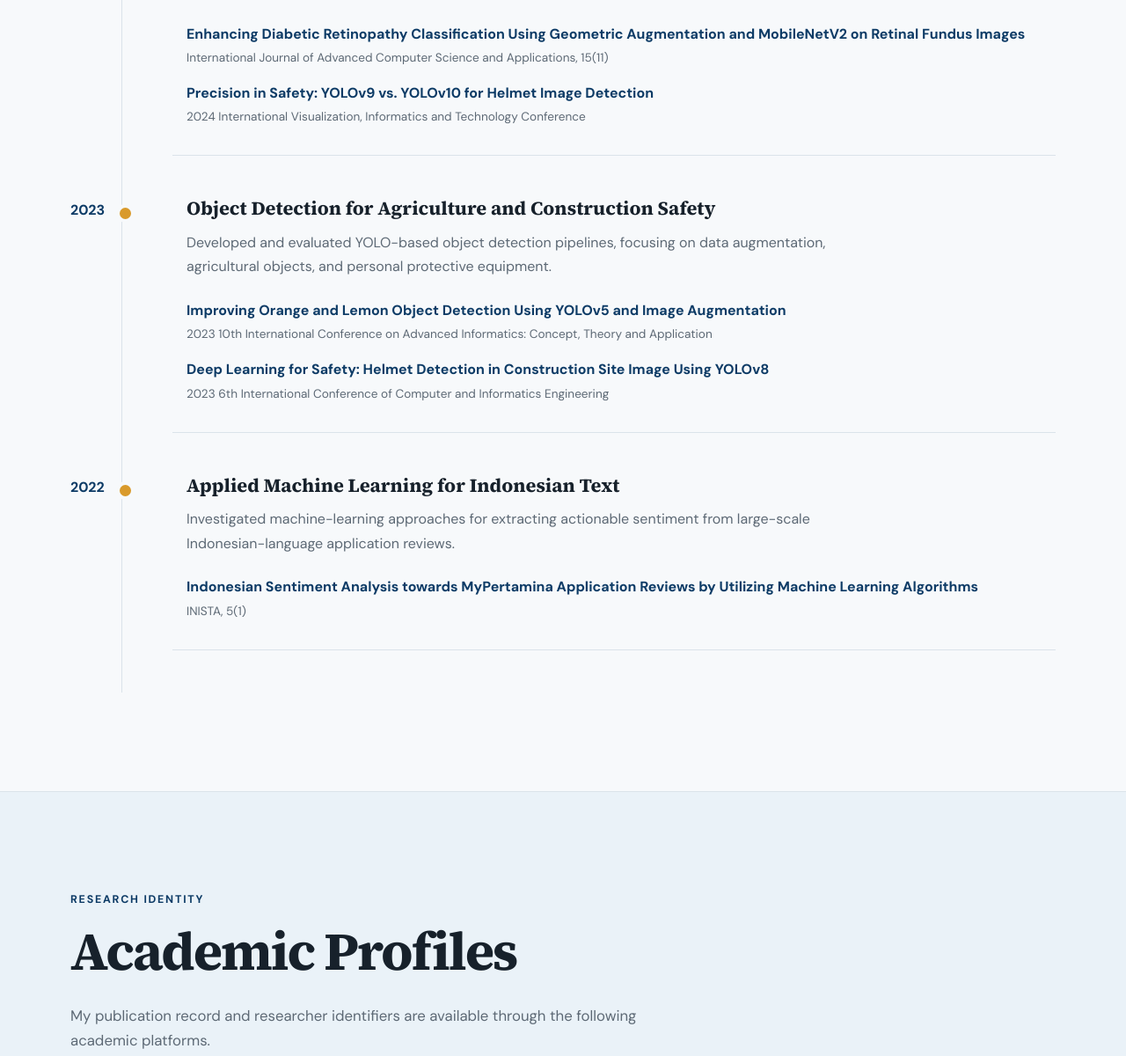
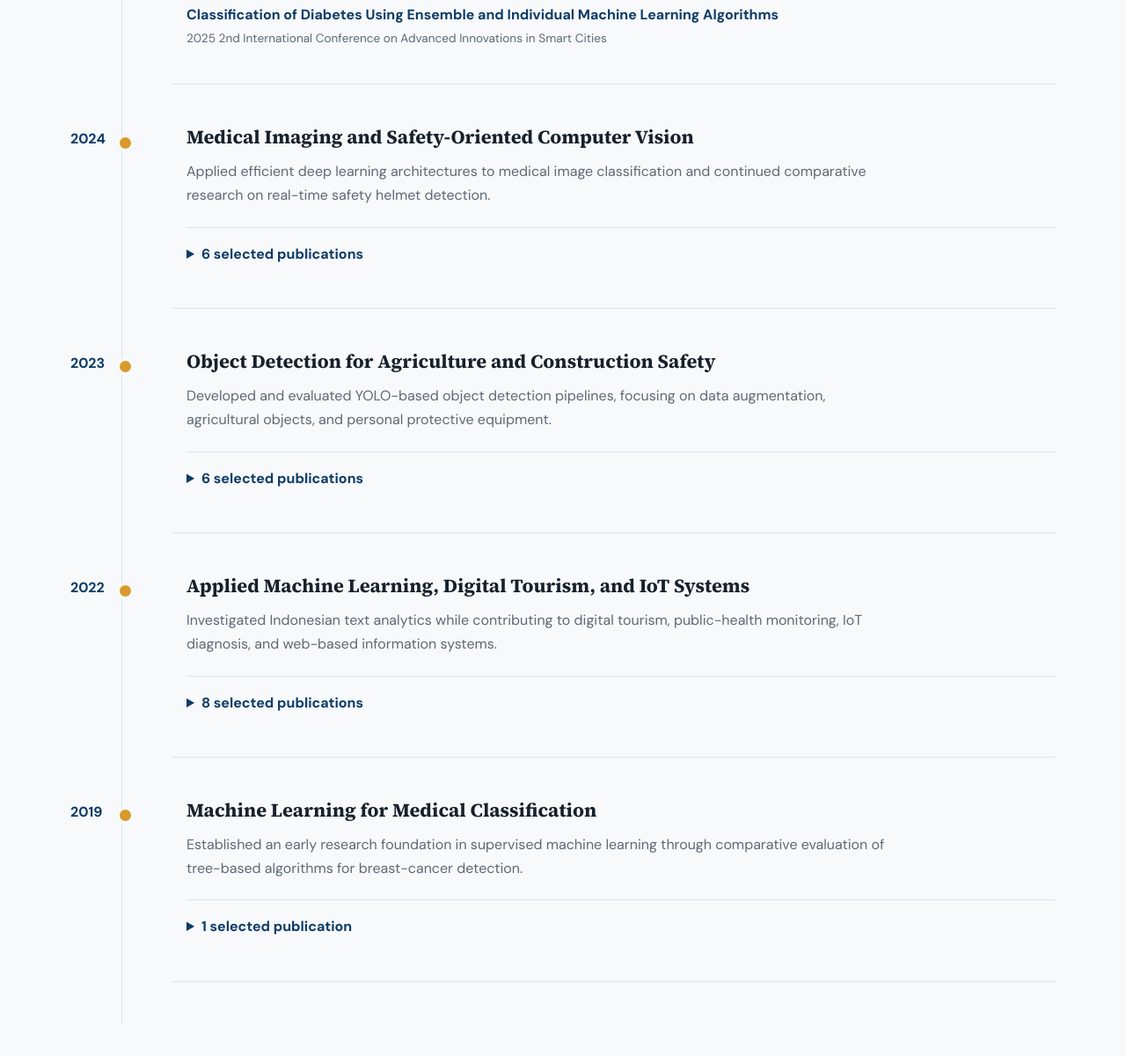
Before and after one commit to fiddin-yusfida/fiddin-yusfida.github.io, a plain HTML site: page index.html in a window 1280 px wide. Shown: the part 3221-4421 px from the top of the page at 88% size. Drawn offline with Linux system fonts and the light colour scheme.

Commit message:
feat: expand history from IEEE author profile

```diff
--- a/app.js
+++ b/app.js
@@ -25,12 +25,15 @@ byId("research-history").innerHTML = content.researchHistory.map((entry) => `
     <div class="history-content">
       <h3>${entry.theme}</h3>
       <p>${entry.description}</p>
-      <ul>${entry.publications.map((publication) => `<li><a href="${publication.url}" target="_blank" rel="noreferrer">${publication.title}</a><span>${publication.venue}</span></li>`).join("")}</ul>
+      <details ${entry.year === "2025" ? "open" : ""}>
+        <summary>${entry.publications.length} selected publication${entry.publications.length === 1 ? "" : "s"}</summary>
+        <ul>${entry.publications.map((publication) => `<li><a href="${publication.url}" target="_blank" rel="noreferrer">${publication.title}</a><span>${publication.venue}</span></li>`).join("")}</ul>
+      </details>
     </div>
   </article>
 `).join("");
 
-const academicLabels = new Set(["Google Scholar", "SINTA", "ORCID", "Scopus", "LinkedIn", "Department Website"]);
+const academicLabels = new Set(["Google Scholar", "SINTA", "ORCID", "Scopus", "IEEE Xplore", "LinkedIn", "Department Website"]);
 const academicLinks = content.links.filter((item) => academicLabels.has(item.label));
 byId("academic-links").innerHTML = academicLinks.map((item) => `<a class="profile-link" href="${item.url}" target="_blank" rel="noreferrer"><span>${item.label}</span><span aria-hidden="true">↗</span></a>`).join("");
 
--- a/content.js
+++ b/content.js
@@ -16,6 +16,7 @@ window.profileContent = {
     { label: "SINTA", url: "https://sinta.kemdiktisaintek.go.id/authors/profile/6757948" },
     { label: "ORCID", url: "https://orcid.org/0000-0003-0484-0827" },
     { label: "Scopus", url: "https://www.scopus.com/authid/detail.uri?authorId=57211329861" },
+    { label: "IEEE Xplore", url: "https://ieeexplore.ieee.org/author/37087014147" },
     { label: "LinkedIn", url: "https://id.linkedin.com/in/fiddinyusfida" },
     { label: "Department Website", url: "https://startika.vokasi.uns.ac.id" }
   ],
@@ -50,7 +51,9 @@ window.profileContent = {
         { title: "A Weighted Hybrid Approach for Recommender Systems Using Alternating Least Squares and CatBoost", venue: "ICAIDES 2025", url: "https://doi.org/10.1109/ICAIDES67265.2025.11404024" },
         { title: "Improving Convolutional Neural Network Accuracy with Data Augmentation in Rice Leaf Disease Detection", venue: "ICAIDES 2025", url: "https://doi.org/10.1109/ICAIDES67265.2025.11404086" },
         { title: "Optimizing Alternating Least Squares for Recommender Systems Using Particle Swarm Optimization", venue: "Jurnal Teknik Informatika, 6(4)", url: "https://jutif.if.unsoed.ac.id/index.php/jurnal/article/view/5154" },
-        { title: "Optimasi Klasifikasi Sentimen Ulasan Game Berbahasa Indonesia: IndoBERT dan SMOTE untuk Menangani Ketidakseimbangan Kelas", venue: "Edumatic: Jurnal Pendidikan Informatika, 9(1)", url: "https://doi.org/10.29408/edumatic.v9i1.29666" }
+        { title: "Optimasi Klasifikasi Sentimen Ulasan Game Berbahasa Indonesia: IndoBERT dan SMOTE untuk Menangani Ketidakseimbangan Kelas", venue: "Edumatic: Jurnal Pendidikan Informatika, 9(1)", url: "https://doi.org/10.29408/edumatic.v9i1.29666" },
+        { title: "Heterogeneous Stacking-Based Ensemble Learning for Predicting Student Academic Outcomes with Machine Learning Models", venue: "2025 Tenth International Conference on Informatics and Computing", url: "https://doi.org/10.1109/ICIC68054.2025.11309641" },
+        { title: "Classification of Diabetes Using Ensemble and Individual Machine Learning Algorithms", venue: "2025 2nd International Conference on Advanced Innovations in Smart Cities", url: "https://doi.org/10.1109/ICAISC64594.2025.10959526" }
       ]
     },
     {
@@ -59,7 +62,11 @@ window.profileContent = {
       description: "Applied efficient deep learning architectures to medical image classification and continued comparative research on real-time safety helmet detection.",
       publications: [
         { title: "Enhancing Diabetic Retinopathy Classification Using Geometric Augmentation and MobileNetV2 on Retinal Fundus Images", venue: "International Journal of Advanced Computer Science and Applications, 15(11)", url: "https://doi.org/10.14569/IJACSA.2024.0151159" },
-        { title: "Precision in Safety: YOLOv9 vs. YOLOv10 for Helmet Image Detection", venue: "2024 International Visualization, Informatics and Technology Conference", url: "https://doi.org/10.1109/IVIT62102.2024.10692595" }
+        { title: "Precision in Safety: YOLOv9 vs. YOLOv10 for Helmet Image Detection", venue: "2024 International Visualization, Informatics and Technology Conference", url: "https://doi.org/10.1109/IVIT62102.2024.10692595" },
+        { title: "YOLOv8 vs. YOLOv9: Safety Helmet Detection Performance", venue: "2024 7th International Conference of Computer and Informatics Engineering", url: "https://doi.org/10.1109/IC2IE63342.2024.10748076" },
+        { title: "Towards the Application of Artificial Intelligence: Cosine Similarity in Recommendation Systems Based on Collaborative Filtering", venue: "2024 7th International Conference of Computer and Informatics Engineering", url: "https://doi.org/10.1109/IC2IE63342.2024.10747946" },
+        { title: "Towards a Web-Based Fisheries Management System: An ANN Approach to Fish Weight Prediction", venue: "2024 International Conference on Intelligent Cybernetics Technology & Applications", url: "https://doi.org/10.1109/ICICYTA64807.2024.10912856" },
+        { title: "Optimizing Machine Learning Models for Predicting User Engagement in Online Learning Platforms: The Role of Feature Selection", venue: "2024 International Conference on Computer, Control, Informatics and its Applications", url: "https://doi.org/10.1109/IC3INA64086.2024.10732792" }
       ]
     },
     {
@@ -68,15 +75,34 @@ window.profileContent = {
       description: "Developed and evaluated YOLO-based object detection pipelines, focusing on data augmentation, agricultural objects, and personal protective equipment.",
       publications: [
         { title: "Improving Orange and Lemon Object Detection Using YOLOv5 and Image Augmentation", venue: "2023 10th International Conference on Advanced Informatics: Concept, Theory and Application", url: "https://doi.org/10.1109/ICAICTA59291.2023.10390446" },
-        { title: "Deep Learning for Safety: Helmet Detection in Construction Site Image Using YOLOv8", venue: "2023 6th International Conference of Computer and Informatics Engineering", url: "https://doi.org/10.1109/IC2IE60547.2023.10331054" }
+        { title: "Deep Learning for Safety: Helmet Detection in Construction Site Image Using YOLOv8", venue: "2023 6th International Conference of Computer and Informatics Engineering", url: "https://doi.org/10.1109/IC2IE60547.2023.10331054" },
+        { title: "SMOTE on Numeric Breast Cancer Dataset to Overcome Imbalance Class", venue: "2023 6th International Conference of Computer and Informatics Engineering", url: "https://doi.org/10.1109/IC2IE60547.2023.10331221" },
+        { title: "Predicting Tourist Preferences Using Naive Bayes Classifiers for Tourism Promotion: A Study of Hotel Service Reviews", venue: "2023 6th International Conference of Computer and Informatics Engineering", url: "https://doi.org/10.1109/IC2IE60547.2023.10331586" },
+        { title: "Enhancing Data Quality Management: A Case Study of Screening and Handling Stunting Toddlers in Big Data Applications", venue: "2023 6th International Conference of Computer and Informatics Engineering", url: "https://doi.org/10.1109/IC2IE60547.2023.10331211" },
+        { title: "A Comparison of Prediction Algorithms in Food Sales with Different K-Folds Cross-Validation", venue: "2023 6th International Conference of Computer and Informatics Engineering", url: "https://doi.org/10.1109/IC2IE60547.2023.10331578" }
       ]
     },
     {
       year: "2022",
-      theme: "Applied Machine Learning for Indonesian Text",
-      description: "Investigated machine-learning approaches for extracting actionable sentiment from large-scale Indonesian-language application reviews.",
+      theme: "Applied Machine Learning, Digital Tourism, and IoT Systems",
+      description: "Investigated Indonesian text analytics while contributing to digital tourism, public-health monitoring, IoT diagnosis, and web-based information systems.",
       publications: [
-        { title: "Indonesian Sentiment Analysis towards MyPertamina Application Reviews by Utilizing Machine Learning Algorithms", venue: "INISTA, 5(1)", url: "https://doi.org/10.20895/inista.v5i1.838" }
+        { title: "Indonesian Sentiment Analysis towards MyPertamina Application Reviews by Utilizing Machine Learning Algorithms", venue: "INISTA, 5(1)", url: "https://doi.org/10.20895/inista.v5i1.838" },
+        { title: "Towards Tourism Management Platform for Culinary Tourism Management and Merchandise E-Catalogs", venue: "2022 Seventh International Conference on Informatics and Computing", url: "https://doi.org/10.1109/ICIC56845.2022.10006931" },
+        { title: "Implementation Analysis on the Advertising Information System", venue: "2022 1st International Conference on Smart Technology, Applied Informatics, and Engineering", url: "https://doi.org/10.1109/APICS56469.2022.9918745" },
+        { title: "Driving Digital Tourism through Tourism Village Mobile Application Go-Ticketing for Ticket Management", venue: "2022 1st International Conference on Smart Technology, Applied Informatics, and Engineering", url: "https://doi.org/10.1109/APICS56469.2022.9918785" },
+        { title: "Development of a Web-Based Clean and Healthy Life Behavior Monitoring System", venue: "2022 1st International Conference on Smart Technology, Applied Informatics, and Engineering", url: "https://doi.org/10.1109/APICS56469.2022.9918795" },
+        { title: "Contactless Diagnosis Using Internet of Things Technology for Covid-19 Suspect Patient", venue: "2022 1st International Conference on Smart Technology, Applied Informatics, and Engineering", url: "https://doi.org/10.1109/APICS56469.2022.9918740" },
+        { title: "A Comprehensive Analysis of Twitter Data: A Case Study of Tourism in Indonesia", venue: "2022 1st International Conference on Smart Technology, Applied Informatics, and Engineering", url: "https://doi.org/10.1109/APICS56469.2022.9918757" },
+        { title: "A Comparison of Text Classification Methods: Towards Fake News Detection for Indonesian Websites", venue: "2022 1st International Conference on Smart Technology, Applied Informatics, and Engineering", url: "https://doi.org/10.1109/APICS56469.2022.9918702" }
+      ]
+    },
+    {
+      year: "2019",
+      theme: "Machine Learning for Medical Classification",
+      description: "Established an early research foundation in supervised machine learning through comparative evaluation of tree-based algorithms for breast-cancer detection.",
+      publications: [
+        { title: "A Comparative Analysis of Tree-Based Machine Learning Algorithms for Breast Cancer Detection", venue: "2019 12th International Conference on Information & Communication Technology and System", url: "https://doi.org/10.1109/ICTS.2019.8850975" }
       ]
     }
   ]
--- a/index.html
+++ b/index.html
@@ -11,8 +11,8 @@
   <link rel="preconnect" href="https://fonts.gstatic.com" crossorigin>
   <link href="https://fonts.googleapis.com/css2?family=DM+Sans:wght@400;500;600;700&family=Source+Serif+4:opsz,wght@8..60,600;8..60,700&display=swap" rel="stylesheet">
   <link rel="stylesheet" href="styles.css?v=20260630-3">
-  <script src="content.js?v=20260630-4" defer></script>
-  <script src="app.js?v=20260630-4" defer></script>
+  <script src="content.js?v=20260630-5" defer></script>
+  <script src="app.js?v=20260630-5" defer></script>
 </head>
 <body>
   <a class="skip-link" href="#main">Skip to content</a>
@@ -75,7 +75,7 @@
         <p class="eyebrow">Selected Scholarly Record</p>
         <h2>Research History</h2>
       </div>
-      <p class="history-intro">A selected research trajectory based on records associated with Scopus Author ID 57211329861 and the linked Google Scholar profile.</p>
+      <p class="history-intro">A selected research trajectory based on records associated with Scopus Author ID 57211329861, IEEE Author ID 37087014147, and the linked Google Scholar profile.</p>
       <div class="research-timeline" id="research-history"></div>
     </section>
 
--- a/styles.css
+++ b/styles.css
@@ -71,7 +71,10 @@ h3 { font-size: 1.35rem; }
 .history-content { padding: 0 0 2rem 1rem; border-bottom: 1px solid var(--line); }
 .history-content h3 { margin: 0 0 .75rem; }
 .history-content > p { max-width: 800px; margin: 0 0 1.4rem; color: var(--muted); }
+.history-content details { border-top: 1px solid var(--line); }
+.history-content summary { padding: 1rem 0; color: var(--navy); font-weight: 700; cursor: pointer; }
 .history-content ul { display: grid; gap: .9rem; margin: 0; padding: 0; list-style: none; }
+.history-content details[open] ul { padding: .25rem 0 .5rem; }
 .history-content li { display: grid; gap: .15rem; }
 .history-content a { color: var(--navy); font-weight: 700; text-decoration: none; }
 .history-content a:hover { text-decoration: underline; }
```
